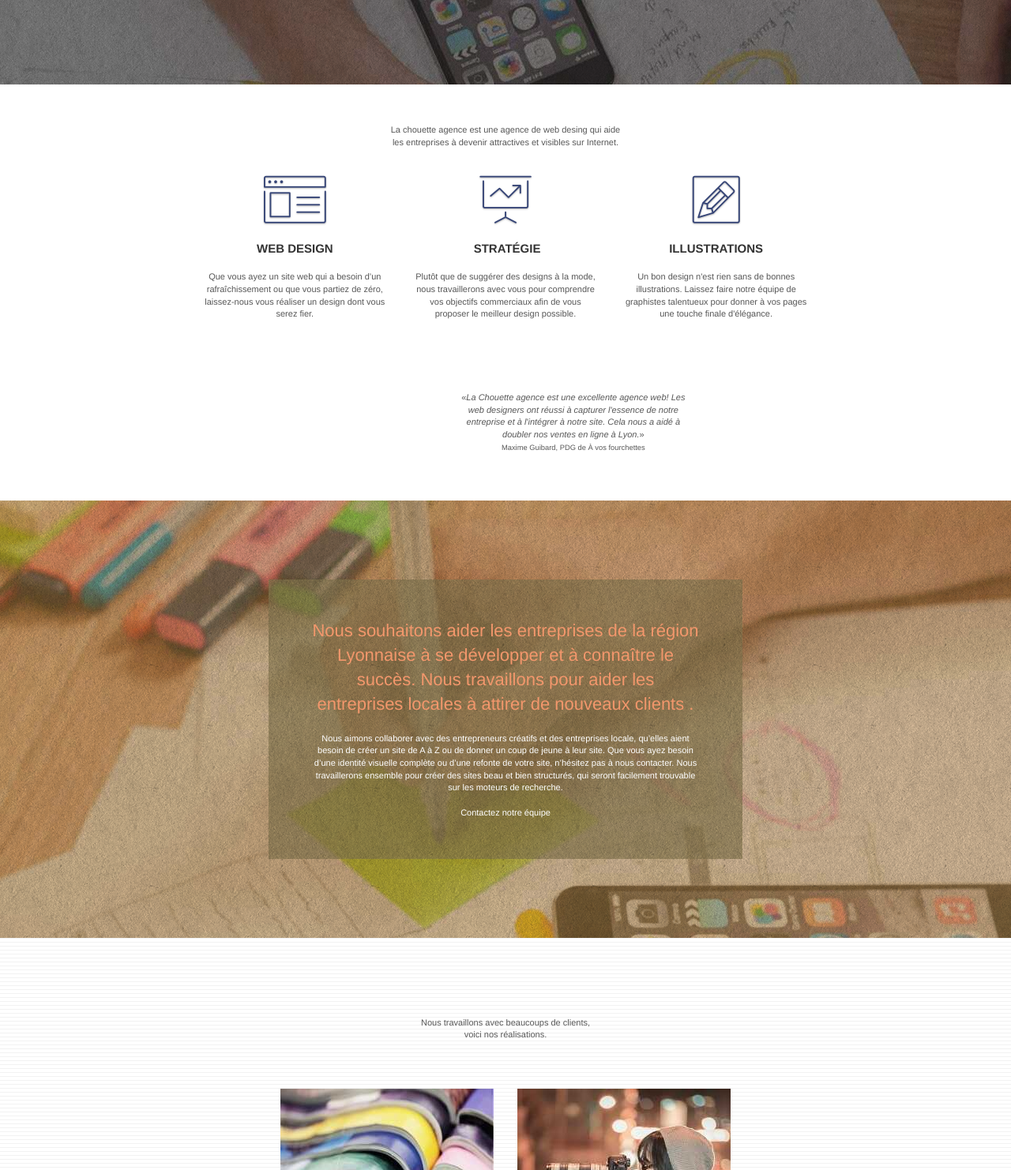
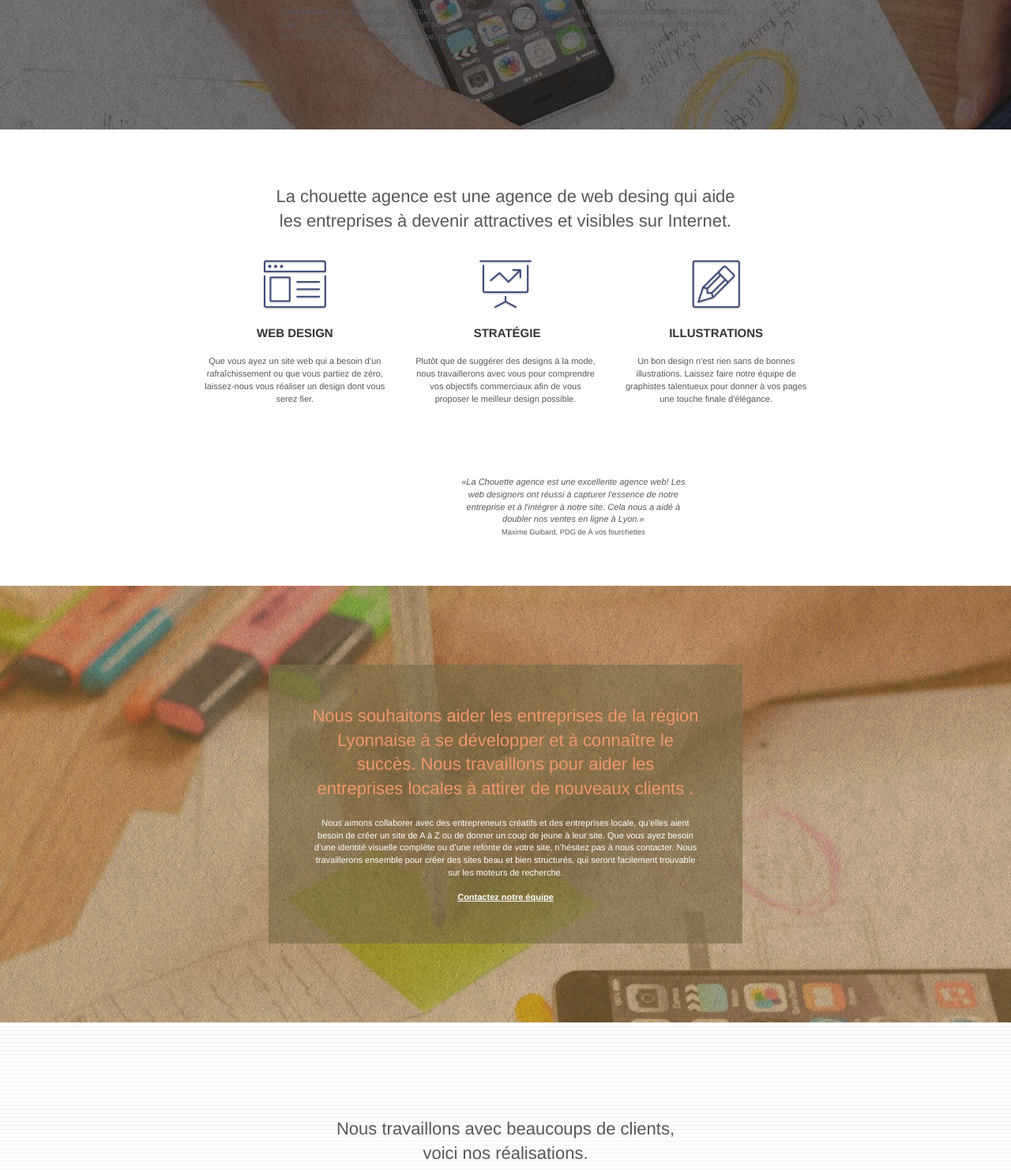
Before and after one commit to marieprincecc/LaChouetteAgence-Entreprise-web-design-lyon, a plain HTML site: page index.html in a window 1280 px wide. Shown: the part 338-1820 px from the top of the page at 79% size. Drawn offline with Linux system fonts and the light colour scheme.

Commit message:
hierarchie

```diff
--- a/index.html
+++ b/index.html
@@ -1,11 +1,13 @@
 <!doctype html>
-<html lang="fr">
+<html lang="fr"><!--definition de la langue-->
 <head>
     <meta charset="utf-8">
-    <meta name="keywords" content="site web, site internet, agence design Lyon, entreprise webdesign lyon, illustration, strategie, web design, design graphique, identité visuelle, création de logo, région Lyonnaise, agence design">
+	<!--modification keywords,decription,viewport favicon-->
+    <meta name="keywords" content="site web, site internet, agence design Lyon, entreprise web design lyon, illustration, strategie, web design, design graphique, identité visuelle, création de logo, région Lyonnaise, agence design">
     <meta name="description" content="Notre équipe de graphiste, vous aide pour, sublimer, améliorer l'identité visuelle, l'expérience utilisateur d'un site web, ou la création de logo, conception d'un site.">
-    <meta name="viewport" content="width=device-width, initial-scale=1.0, viewport-fit=cover">
+    <meta name="viewport" content="width=device-width, initial-scale=1.0, viewport-fit=contain">
     <link rel="shortcut icon" type="image/png" href="favicon-16x16.png">
+    <!--modification keywords,decription,viewport favicon-->
 
 	<link rel="stylesheet" type="text/css" href="./css/bootstrap.css">
 	<link rel="stylesheet" type="text/css" href="style.css">
@@ -19,7 +21,9 @@
 	<script src="./js/jquery.touchSwipe.js" defer></script>
 	<script src="./js/gmaps.js"></script>
 
+	<!--modif titre-->
     <title>La chouette agence, entreprise webdesign Lyon</title>
+	<!--modif titre-->
 
 
 <!-- Analytics -->
@@ -56,6 +60,15 @@
 				<h1 class="text-center hero-bloc-text tc-white ">
 					La chouette agence.
 				</h1>
+				<!--ajout d'un paragraphe de presentation avec le mot clé principal-->
+				<p>
+					Vous souhaitez sublimer votre site internet,
+					améliorer votre identité visuelle, votre experience utilisateur.
+					La chouette agence, entreprise webdesign Lyon, et
+					son équipe de graphiste, est là pour vous aider.
+					De la conception d'un site, à la création de logo pour votre entreprise, nous vous proposons plusieurs prestations.
+				</p>
+				<!--ajout d'un paragraphe de presentation avec le mot clé principal-->
 			</div>
 		</div>
 	</div>
@@ -67,9 +80,9 @@
 	<div class="container bloc-md">
 		<div class="row">
 			<div class="col-sm-12 text-center">
-				<p>La chouette agence est une agence de web desing qui aide
+				<h2>La chouette agence est une agence de web desing qui aide
 				</br>les entreprises à devenir attractives et visibles sur Internet.
-				</p>
+			</h2>
 			</div>
 		</div>
 		<div class="row voffset-lg med-width-whitespace">
@@ -132,7 +145,8 @@
 					Nous souhaitons aider les entreprises de la région Lyonnaise à se développer et à connaître le succès. Nous travaillons pour aider les entreprises locales à attirer de nouveaux clients .<br>
 				</h2>
 				<p class="text-center white">
-					Nous aimons collaborer avec des entrepreneurs créatifs et des entreprises locale, qu’elles aient besoin de créer un site de A à Z ou de donner un coup de jeune à leur site. Que vous ayez besoin d’une identité visuelle complète ou d’une refonte de votre site, n’hésitez pas à nous contacter. Nous travaillerons ensemble pour créer des sites beau et bien structurés, qui seront facilement trouvable sur les moteurs de recherche. <br><br>Contactez notre équipe</br>
+					Nous aimons collaborer avec des entrepreneurs créatifs et des entreprises locale, qu’elles aient besoin de créer un site de A à Z ou de donner un coup de jeune à leur site. Que vous ayez besoin d’une identité visuelle complète ou d’une refonte de votre site, n’hésitez pas à nous contacter. Nous travaillerons ensemble pour créer des sites beau et bien structurés, qui seront facilement trouvable sur les moteurs de recherche. <br><br><a class="ltc-white bold-link" href="page2.html">Contactez notre équipe</a></br>
+					</a>
 				</p>
 			</div>
 		</div>
@@ -145,9 +159,9 @@
 	<div class="container bloc-lg">
 		<div class="row">
 			<div class="col-sm-12 text-center">
-				<p>Nous travaillons avec beaucoups de clients,
+				<h2>Nous travaillons avec beaucoups de clients,
 				</br>voici nos réalisations.
-				</p>
+			</h2>
 			</div>
 		</div>
 		<div class="row tight-width-whitespace portfolio-row">
@@ -215,7 +229,7 @@
 		<div class="row">
 			<div class="col-sm-12">
 				<p class="text-center white">
-					La chouette agence - Agence web basée à Lyon.<br>
+					La chouette agence. Entreprise webdesign en region lyonnaise.<br>
 				</p>
 				<div class="row row-no-gutters social">
 					<div class="col-sm-3">
@@ -238,8 +252,7 @@
 							<span class="fa fa-instagram icon-md"></span>
 						</div>
 					</div>
-					<div class="keywords" style="color:#F3976C;">Agence web à paris, stratégie web, web design, illustrations, design de site web, site web, web, internet, site internet, site</div>
-				</div>
+
 
 			</div>
 		</div>
```
Also changed, not shown: page2.html (+10 -5 lines).
